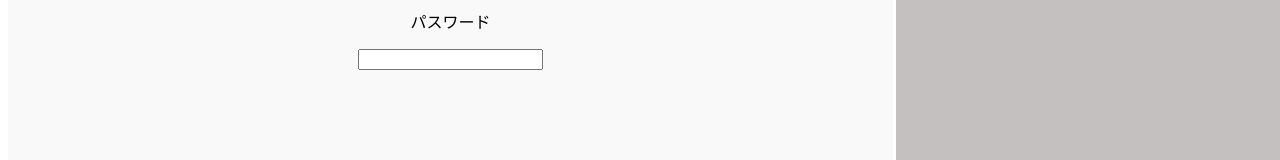
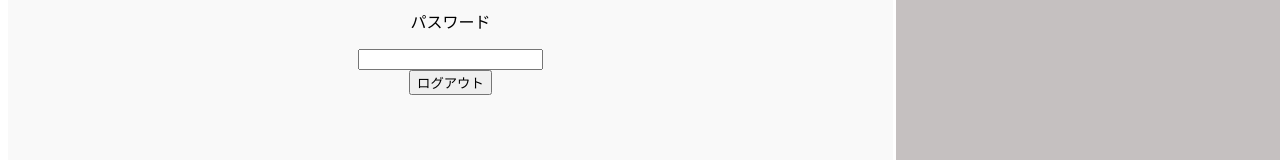
Before and after one commit to Nagasawa993/OriginalApp, a React (Vite) app in the folder original_app/: page /MyPage in a window 1280 px wide. Shown: the part 411-571 px from the top of the page. Built offline with nearby package versions, Linux system fonts and the light colour scheme; sample sign-in values are in the browser's storage.

Commit message:
ログインチェック機能追加

```diff
--- a/original_app/src/Login/Login.jsx
+++ b/original_app/src/Login/Login.jsx
@@ -12,6 +12,8 @@ const users = [
 const Login = () => {
   const { login } = useContext(UserContext);
   const navigate = useNavigate();
+
+//ログイン処理の中で、画面遷移する前にuser名とパスワードをローカルストレージに保存する
 
   const [username, setUsername] = useState("");
   const [password, setPassword] = useState("");
@@ -33,6 +35,7 @@ const Login = () => {
     }
     if (user) {
       await login(username, password);
+      localStorage.setItem("authToken", "dummy-token"); // トークンを保存
       navigate("/MyPage", { state: { username: username } });
     }else if(username !=='' && password !==''){
       setError("ユーザー名、もしくはパスワードが誤っています。");
--- a/original_app/src/MyPage/MyPage.jsx
+++ b/original_app/src/MyPage/MyPage.jsx
@@ -4,11 +4,22 @@ import image_lpic from '../assets/icon/Icon_LPIC.svg'
 import image_python from '../assets/icon/Icon_Python.svg'
 import image_vba from '../assets/icon/Icon_VBA.svg'
 import React from "react";
+import { useNavigate } from "react-router-dom";
 import { useLocation } from "react-router-dom";
 
+//このページに到達したときに、ログインチェックを行う
+//user名とパスワードがPC(chorome、ローカルストレージ　or セッションストレージ)に保存されているか確認する
+//ログインしていなかったら、強制的にログインページに遷移
+
 function MyPage() {
+  const navigate = useNavigate();
   const location = useLocation();
   const userInput = location.state?.username;
+  const handleLogout = () => {
+    localStorage.removeItem("authToken"); // トークン削除
+    navigate("/"); // ログアウト後にログインページへリダイレクト
+  };
+
   return (
     <>
       <div className='top-container'>
@@ -38,6 +49,7 @@ function MyPage() {
               <p>パスワード</p>
               <input type='text'/>
             </div>
+            <button onClick={handleLogout}>ログアウト</button>
         </div>
         <Sidebar />
       </div>
--- a/original_app/src/Router.jsx
+++ b/original_app/src/Router.jsx
@@ -1,12 +1,12 @@
 import React from "react";
-import { Routes, Route } from 'react-router-dom';
+// import { Routes, Route } from 'react-router-dom';
+import { BrowserRouter as Router, Routes, Route, Navigate } from "react-router-dom";
 import Top from './Top/Top';
 import Login from './Login/Login';
 import Register from './Register/Register';
 import PythonSetting from './PythonSetting/PythonSetting';
 import PythonPage from './PythonPage/PythonPage';
 import MyPage from './MyPage/MyPage';
-
 
 const pages = ["ページ1", "ページ2", "ページ3"]; // 配列でページ名を管理
 
@@ -17,7 +17,7 @@ const AppRouter = () => {
             <Route path='/Login' element={<Login />} />
             <Route path='/Register' element={<Register />} />
             <Route path='/PythonSetting' element={<PythonSetting />} />
-            <Route path='/MyPage' element={<MyPage />} />
+            <Route path='/MyPage' element={<RequireAuth><MyPage /></RequireAuth>} />
             {pages.map((page, index) => (
               <Route key={index} path={`/page${index + 1}`} element={<PythonPage index={index} pages={pages} />} />
             ))}
@@ -25,4 +25,9 @@ const AppRouter = () => {
     );
 };
 
+function RequireAuth({ children }) {
+  const isLoggedIn = localStorage.getItem("authToken");
+  return isLoggedIn ? children : <Navigate to="/" />;
+}
+
 export default AppRouter;
```
